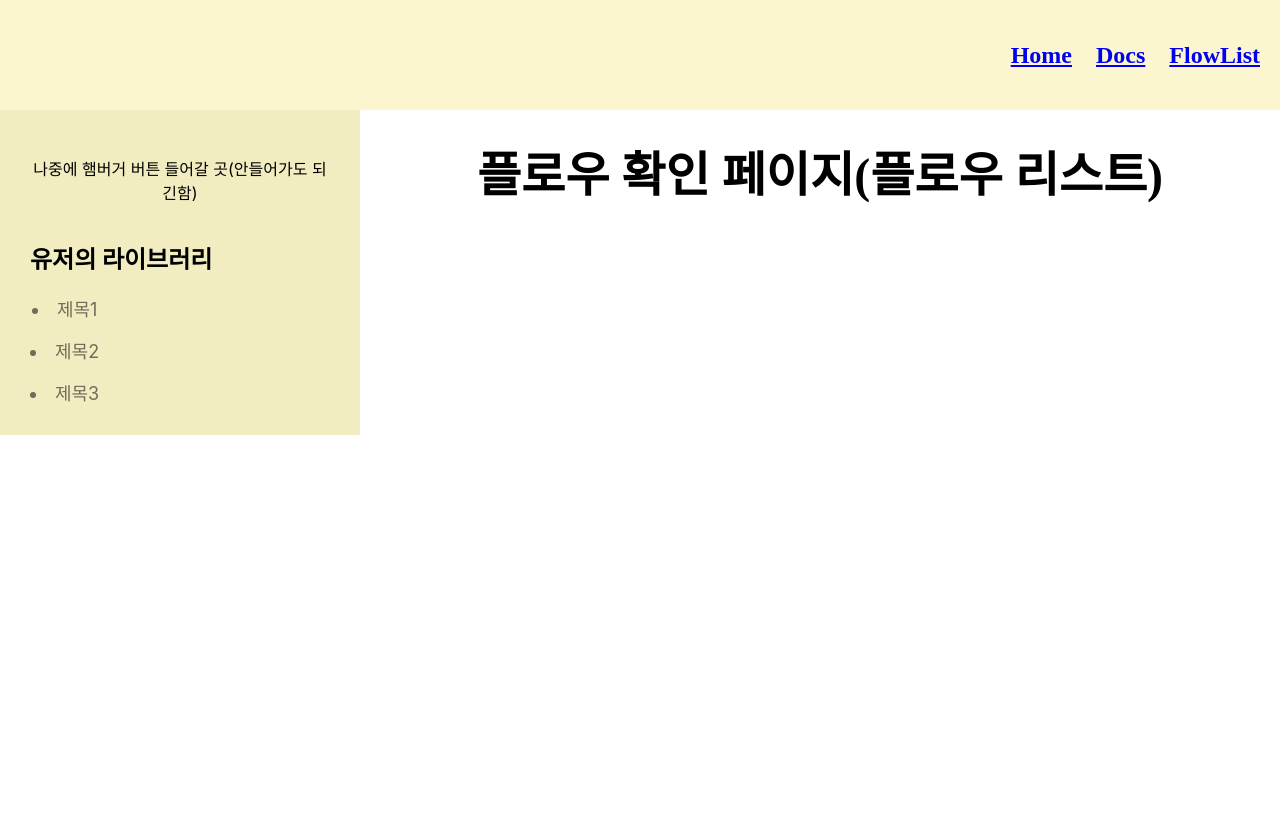
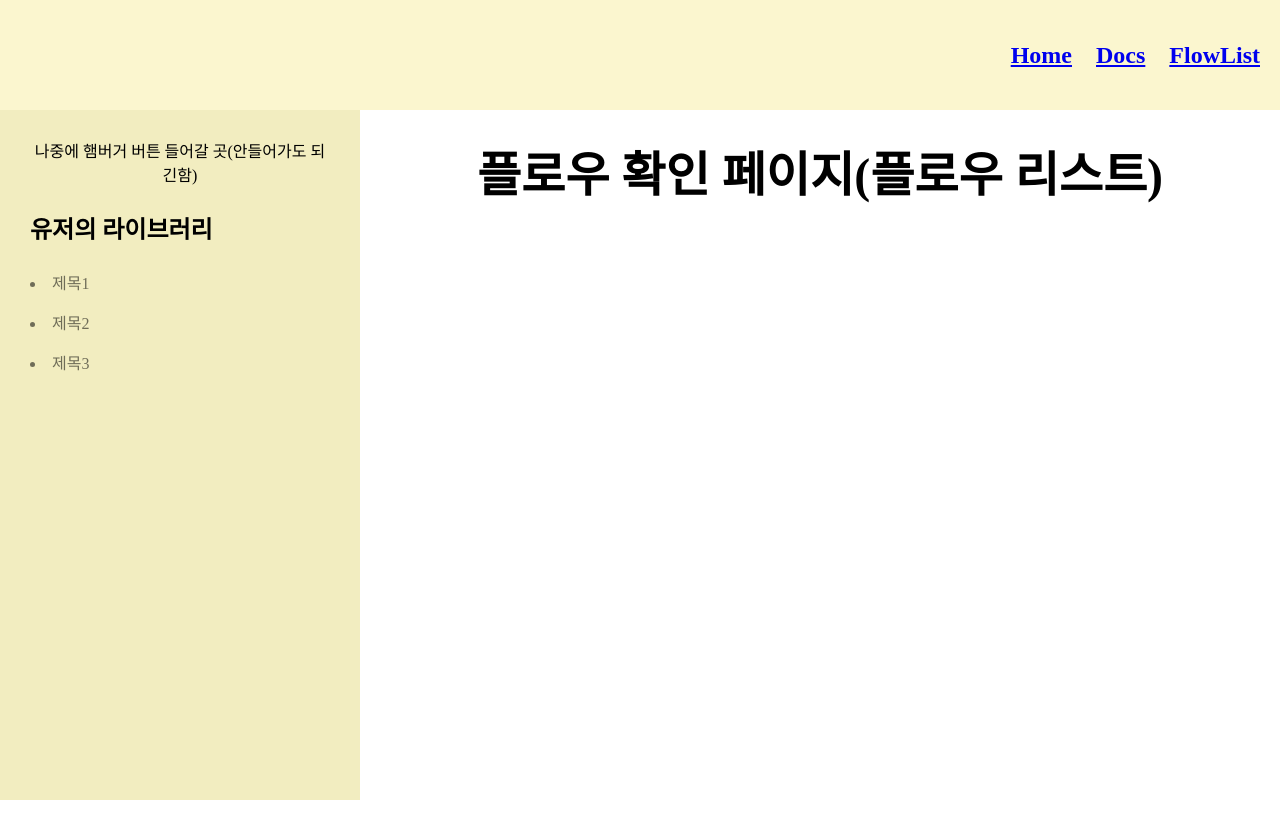
Before and after one commit to Binddog/Binddog, a React (Create React App) app in the folder frontend/binddog-core/: page /flowList in a window 1280 px wide. Shown: the top 838 px of the page. Before the commit the page ends 800 px from the top, so only its background shows below. Built offline with nearby package versions, Linux system fonts and the light colour scheme; a web font is replaced by a local one.

Commit message:
📱 Design: MUI 폰트 적용
기존 폰트들 MUI 폰트 적용 완료

```diff
--- a/frontend/binddog-core/src/App.css
+++ b/frontend/binddog-core/src/App.css
@@ -1,6 +1,7 @@
 .App {
   text-align: center;
   /* margin: 0px; */
+  /* height: 100%; */
 }
 
 .App-logo {
--- a/frontend/binddog-core/src/App.js
+++ b/frontend/binddog-core/src/App.js
@@ -6,11 +6,20 @@ import Home from "./Page/Home";
 import Docs from "./Page/Docs";
 import TopNav from "./Component/TopNav";
 import FlowList from "./Page/FlowList";
+import { Box } from '@mui/material';
 
 function App() {
   return (
     <ThemeProvider theme={theme}>
-      <div className="App">
+      <Box
+        sx={{
+          height: '100svh',
+          textAlign: 'center',
+          display: 'flex',
+          flexDirection: 'column',
+        }}
+
+      >
         {/* <h1>모든 것이 보여지는 바닥 레이어</h1> */}
         <TopNav />
         <Routes>
@@ -18,7 +27,7 @@ function App() {
           <Route path="/docs" element={<Docs />} />
           <Route path="/flowList" element={<FlowList />} />
         </Routes>
-      </div>
+      </Box>
     </ThemeProvider>
   );
 }
--- a/frontend/binddog-core/src/Component/SideNav.jsx
+++ b/frontend/binddog-core/src/Component/SideNav.jsx
@@ -1,4 +1,4 @@
-import { Box } from '@mui/material';
+import { Box, Typography } from '@mui/material';
 import React from 'react';
 import { useTheme } from "@mui/material/styles";
 
@@ -9,20 +9,21 @@ function SideNav({li}) {
     <Box
       sx={{
         width: '300px',
-        height: '100%',
+        // height: '100%',
         bgcolor: theme.palette.primary.dark,
         display: 'flex',
         flexDirection: 'column',
         padding: '30px',
         alignItems: 'flex-start',
+        gap: 3,
       }}
     >
-      <Box>
-        <p>나중에 햄버거 버튼 들어갈 곳(안들어가도 되긴함)</p>
-      </Box>
-      <Box>
-        <h2>유저의 라이브러리</h2>
-      </Box>
+      <Typography component="div" sx={theme.typography}>
+        나중에 햄버거 버튼 들어갈 곳(안들어가도 되긴함)
+      </Typography>
+      <Typography component="div" sx={theme.subtitle}>
+        유저의 라이브러리
+      </Typography>
       <Box
         sx={{
           color: theme.palette.text.secondary,
@@ -33,7 +34,9 @@ function SideNav({li}) {
         }}
       >
         {li.map((item, index) => (
-          <li>{item}</li>
+          <Typography component="li" sx={theme.typography}>
+            {item}
+          </Typography>
         ))}
       </Box>
     </Box>
--- a/frontend/binddog-core/src/Page/Docs.jsx
+++ b/frontend/binddog-core/src/Page/Docs.jsx
@@ -1,12 +1,21 @@
 import React from 'react';
 import { useLocation } from 'react-router-dom';
+import { useTheme } from "@mui/material/styles";
+import { Box, Typography } from '@mui/material';
 
 function Docs () {
+  const theme = useTheme();
 
   return (
-    <div>
-      <h1>이건 설명 페이지</h1>
-    </div>
+    <Box
+      sx={{
+        padding: '30px',
+      }}
+    >
+      <Typography sx={theme.title}>
+        이건 설명 페이지
+      </Typography>
+    </Box>
   );
 };
 
--- a/frontend/binddog-core/src/Page/Home.jsx
+++ b/frontend/binddog-core/src/Page/Home.jsx
@@ -1,12 +1,21 @@
 import React from 'react';
 import { useLocation } from 'react-router-dom';
+import { useTheme } from "@mui/material/styles";
+import { Box, Typography } from '@mui/material';
 
-function Home () {
+function Home() {
+  const theme = useTheme();
 
   return (
-    <div>
-      <h1>이건 메인 페이지</h1>
-    </div>
+    <Box
+      sx={{
+        padding: '30px',
+      }}
+    >
+      <Typography sx={theme.title}>
+        이건 메인 페이지
+      </Typography>
+    </Box>
   );
 };
 
```
